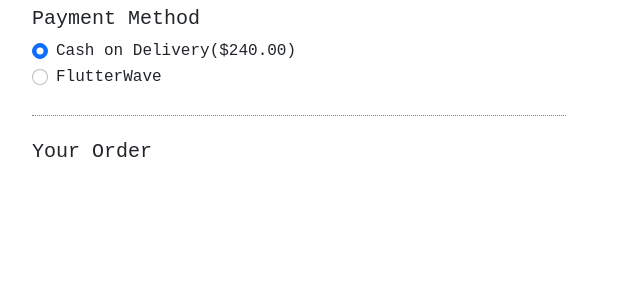
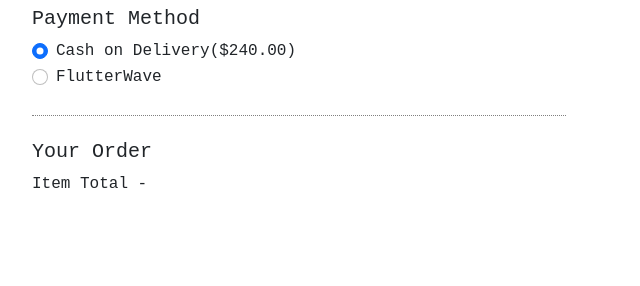
Before and after one commit to Moween/mo-fashion-store, a website: page checkout.html in a window 1280 px wide. Shown: the part 363-649 px from the top of the page, 620-1260 px from the left. Drawn offline with nearby package versions, Linux system fonts and the light colour scheme.

Commit message:
Add order-details

```diff
--- a/checkout.html
+++ b/checkout.html
@@ -178,8 +178,11 @@
               </label>
             </div>
           </section>
-          <section id="order" class="p-4">
+          <section id="order" class="p-4 position-relative">
             <h2>Your Order</h2>
+            <div class="order-details">
+              <p class="total">Item Total - <span class="total-price"></span></p>
+            </div>
 
           </section>
         </section>
@@ -269,5 +272,6 @@
     crossorigin="anonymous"
   >
   </script>
+  <script src="./src/script.js"></script>
 </body>
 </html>
```
